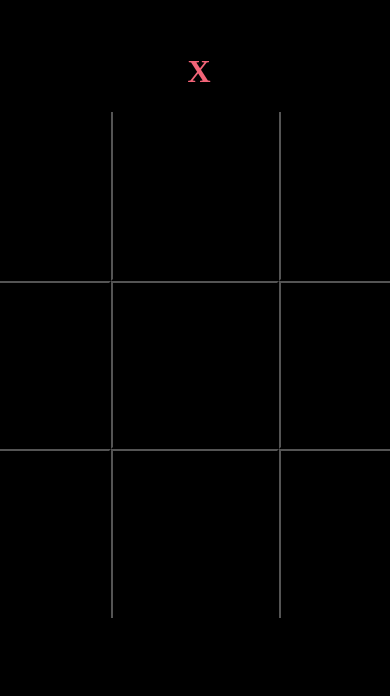
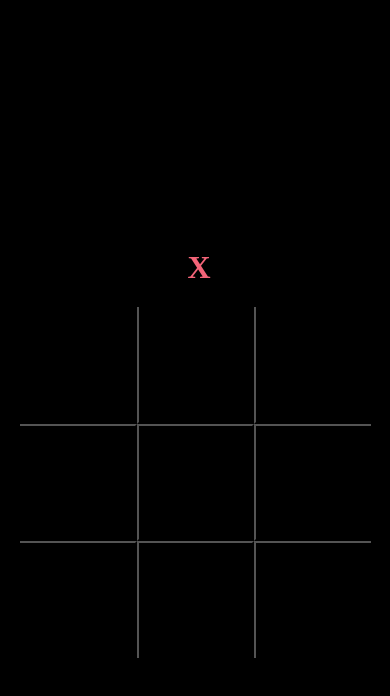
Before and after one commit to ismailfateen/react-ttt, a Next.js app: page / in a window 390 px wide. Shown: the top 696 px of the page. Built offline with nearby package versions, Linux system fonts and the light colour scheme.

Commit message:
much better UI responsiveness

```diff
--- a/styles/Home.module.css
+++ b/styles/Home.module.css
@@ -5,6 +5,8 @@
 .main {
   display: flex;
   justify-content: center;
+  flex-direction: column;
+  align-items: center;
   background-color: black;
   position: fixed;
   top: 0;
--- a/styles/globals.css
+++ b/styles/globals.css
@@ -1,6 +1,6 @@
 .grid{
   display: grid;
-  grid-template-columns: repeat(3, 0fr);
+  grid-template-columns: repeat(3, 1fr);
   justify-content: center;
   align-items: center;
 }
@@ -14,7 +14,7 @@
 }
 
 .winner {
-  font-size: 5vh;
+  font-size: calc(2em + 1vmin);
 }
 
 .winner_X {
@@ -26,7 +26,7 @@
 }
 
 .close {
-  font-size: 20px;
+  font-size: calc(2em + 1vmin);
   border: 2px;
   background-color: black;
 }
@@ -77,12 +77,34 @@
   background-color: rgba(97, 93, 93, 0.2);
 }
 
+@media only screen and (max-width: 600px) and (orientation: portrait) {
+  .square {
+    width: 30vw;
+    height: 30vw;
+    font-size: calc(2em + 1vmin);
+    font-weight: 700;
+    background-color: black;
+  }
+}
+
+@media only screen and (min-width: 601px) {
 .square{
   width: 20vh;
   height: 20vh;
-  font-size: 6vw;
+  font-size: calc(2em + 1vmin);
   font-weight: 700;
   background-color: black;
+}
+}
+
+@media only screen and (max-width: 600px) and (orientation: landscape) {
+  .square {
+    width: 16vw;
+    height: 16vw;
+    font-size: calc(1.5em + 1vmin);
+    font-weight: 700;
+    background-color: black;
+  }
 }
 
 .square_x {
@@ -95,7 +117,7 @@
 
 .title{
   text-align: center;
-  font-size: 28px;
+  font-size: calc(2em + 1vmin);
   font-weight: bold;
   margin: 0 0 20px 0;
 }
```
